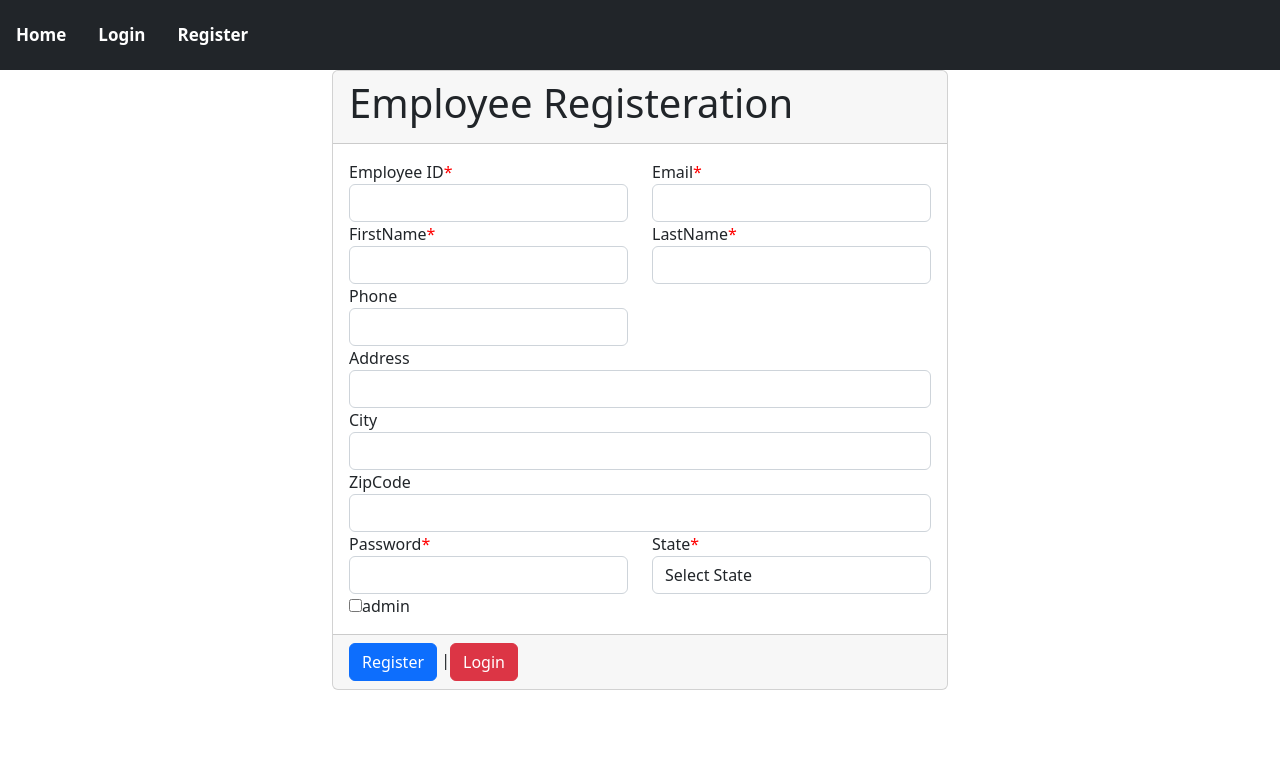
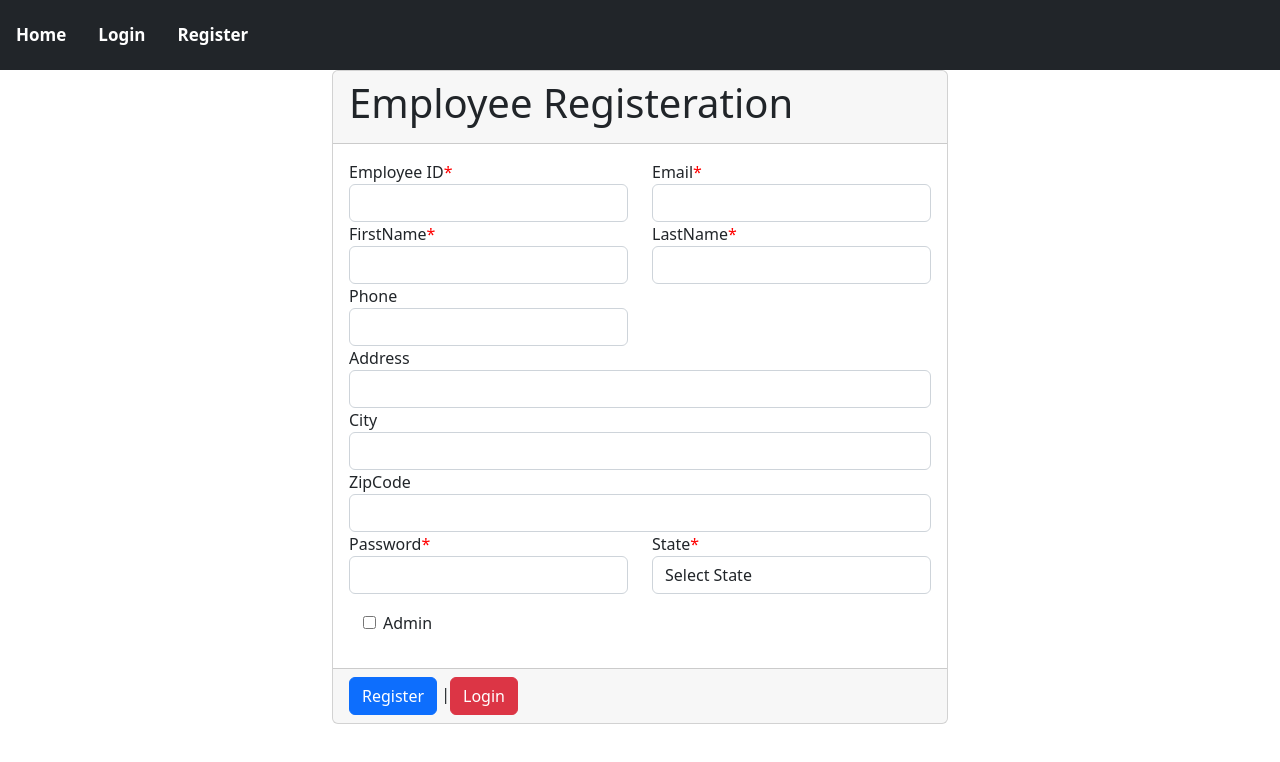
Before and after one commit to Theja1910/emp-prj, a React (Create React App) app: page /register in a window 1280 px wide. Shown: the top 762 px of the page. Built offline with nearby package versions, Linux system fonts and the light colour scheme; no server answers.

Commit message:
Adding Some fields

```diff
--- a/src/Components/App.css
+++ b/src/Components/App.css
@@ -82,7 +82,18 @@ a{
 .logoutuser{
   color: white !important;
 }
+.checkboxes {
+  /* //text-align:right; */
+  padding: 12px;
+}
 
+.checkboxes input{
+  margin: 2px;
+}
+
+.checkboxes label{
+  margin:  5px;
+}
 
 .app-check{
   height: 20px;
--- a/src/Components/Register.js
+++ b/src/Components/Register.js
@@ -234,14 +234,17 @@ const Register = () => {
                                             <option value="tamilnadu">TamilNadu</option>
                                             <option value="karnataka">Karnataka</option>
                                             <option value="kerala">Kerala</option>
+                                            <option value="andhra">Andhra Pradesh</option>
+                                            <option value="assam">Assam</option>
+                                            <option value="maharastra">Maharastra</option>
                                         </select>
                                     </div>
                                 </div>
 
                             </div >
-                            <div>
+                            <div className="checkboxes">
                                 <input id="admin" type="checkbox" checked={isChecked} onChange={handleCheckbox} />
-                                <label htmlFor="admin">admin</label>
+                                <label>Admin</label>
                             </div>
 
                         </div >
```
